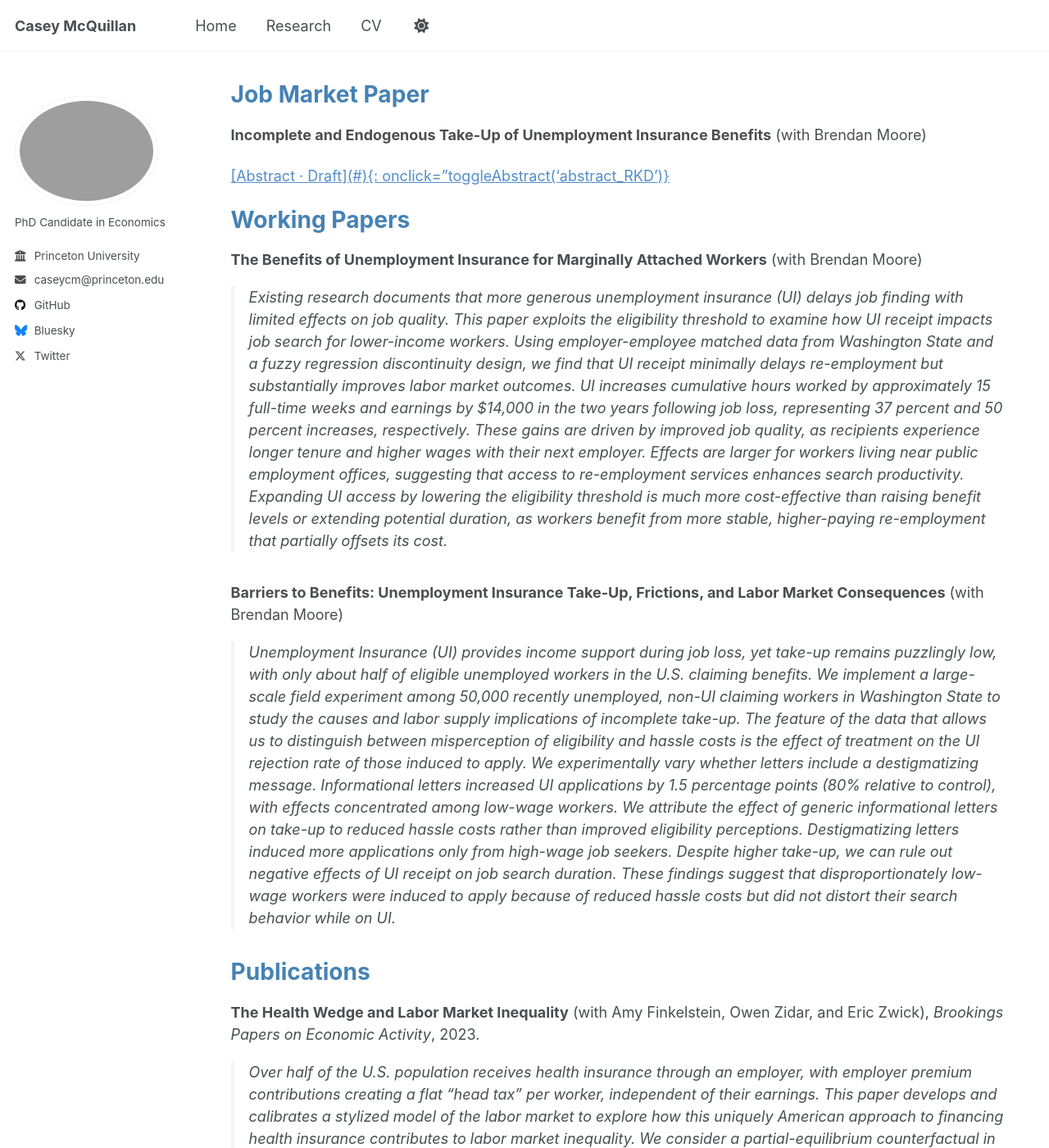
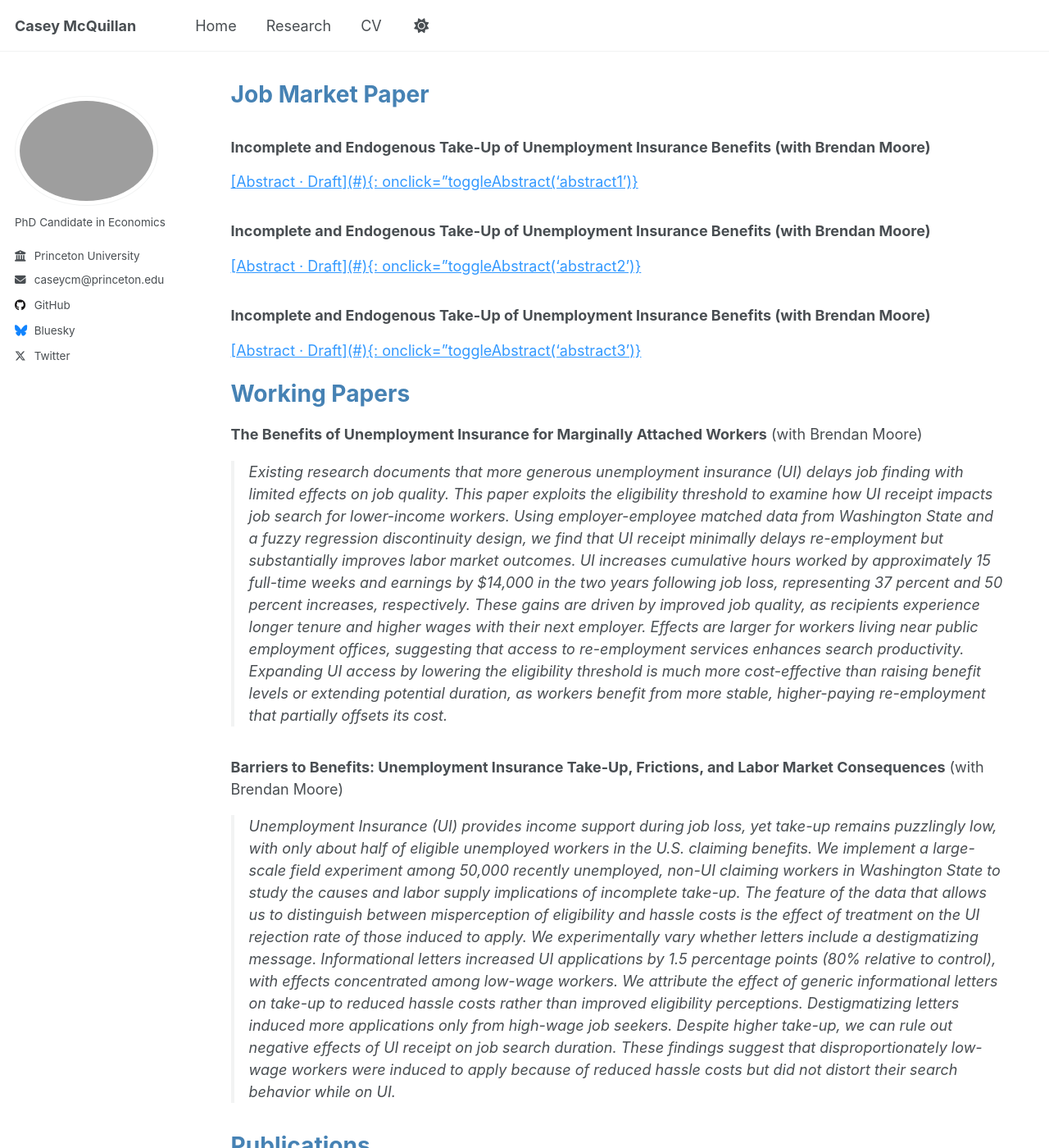
Before and after one commit to casey-mcquillan/casey-mcquillan.github.io, a Jekyll site: the page built from _pages/research.md, in a window 1280 px wide and 1400 px high. Shown: the whole window at 82% size. Built offline with Jekyll 4.4.1, drawn with Linux system fonts in a browser that asks for light colours.

Commit message:
Update research.md

```diff
--- a/_pages/research.md
+++ b/_pages/research.md
@@ -6,14 +6,37 @@ author_profile: true
 
 ---
 
+
+
+
 # <span style="color: #4682B4;">Job Market Paper</span>
 
-**Incomplete and Endogenous Take-Up of Unemployment Insurance Benefits** (with Brendan Moore)
+### **Incomplete and Endogenous Take-Up of Unemployment Insurance Benefits** (with Brendan Moore)
 
-[[<span class="paper-link">Abstract · Draft</span>](#){: onclick="toggleAbstract('abstract_RKD')}](https://arxiv.org/pdf/2301.00001.pdf){: .paper-link}
+[[<span class="paper-link">Abstract · Draft</span>](#){: onclick="toggleAbstract('abstract1')}](https://arxiv.org/pdf/2301.00001.pdf){: target="_blank" .paper-link}
 
-<div id="abstract_RKD" class="abstract hidden">
-<blockquote style="margin-left: 20px; padding-left: 15px; border-left: 3px solid #3399ff;">
+<div id="abstract1" class="abstract hidden">
+<blockquote style="margin-left: 20px; padding-left: 15px; border-left: 3px solid rgb(238, 99, 99);">
+This paper examines the incomplete and endogenous take-up of unemployment insurance (UI) benefits as well as its policy implications. Standard models of UI focus on how benefit generosity affects the average claim duration, assuming perfect take-up. Yet, benefit receipt is highly incomplete, with estimates of take-up among eligible workers below 50 percent in the United States. We show that take-up is an important margin of response: If benefits become more generous, more workers claim benefits in addition to claimants remaining on benefits for longer. Using a sample of likely eligible workers, we leverage a regression kink design to identify the causal effect of weekly benefit level on take-up and total benefit duration. Our results suggest a 10 percent increase in the weekly benefit leads to a 4.8 percent increase in take-up, which drives a 6.4 percent increase in total benefit duration. Previous work did not account for a take-up response and thus underestimated the fiscal externality associated with raising benefit levels. Endogenous take-up has implications for UI policy: the wedge between the optimal benefit level and full insurance doubles; the value of spending to raise the benefit level decreases by 20 cents for every $1.
+</blockquote>
+</div>
+
+### **Incomplete and Endogenous Take-Up of Unemployment Insurance Benefits** (with Brendan Moore)
+
+[[<span class="paper-link">Abstract · Draft</span>](#){: onclick="toggleAbstract('abstract2')}](https://arxiv.org/pdf/2301.00001.pdf){: target="_blank" .paper-link}
+
+<div id="abstract2" class="abstract hidden">
+<blockquote style="margin-left: 20px; padding-left: 15px; border-left: 3px solid rgb(238, 99, 99);">
+This paper examines the incomplete and endogenous take-up of unemployment insurance (UI) benefits as well as its policy implications. Standard models of UI focus on how benefit generosity affects the average claim duration, assuming perfect take-up. Yet, benefit receipt is highly incomplete, with estimates of take-up among eligible workers below 50 percent in the United States. We show that take-up is an important margin of response: If benefits become more generous, more workers claim benefits in addition to claimants remaining on benefits for longer. Using a sample of likely eligible workers, we leverage a regression kink design to identify the causal effect of weekly benefit level on take-up and total benefit duration. Our results suggest a 10 percent increase in the weekly benefit leads to a 4.8 percent increase in take-up, which drives a 6.4 percent increase in total benefit duration. Previous work did not account for a take-up response and thus underestimated the fiscal externality associated with raising benefit levels. Endogenous take-up has implications for UI policy: the wedge between the optimal benefit level and full insurance doubles; the value of spending to raise the benefit level decreases by 20 cents for every $1.
+</blockquote>
+</div>
+
+### **Incomplete and Endogenous Take-Up of Unemployment Insurance Benefits** (with Brendan Moore)
+
+[[<span class="paper-link">Abstract · Draft</span>](#){: onclick="toggleAbstract('abstract3')}](https://arxiv.org/pdf/2301.00001.pdf){: target="_blank" .paper-link}
+
+<div id="abstract3" class="abstract hidden">
+<blockquote style="margin-left: 20px; padding-left: 15px; border-left: 3px solid rgb(238, 99, 99);">
 This paper examines the incomplete and endogenous take-up of unemployment insurance (UI) benefits as well as its policy implications. Standard models of UI focus on how benefit generosity affects the average claim duration, assuming perfect take-up. Yet, benefit receipt is highly incomplete, with estimates of take-up among eligible workers below 50 percent in the United States. We show that take-up is an important margin of response: If benefits become more generous, more workers claim benefits in addition to claimants remaining on benefits for longer. Using a sample of likely eligible workers, we leverage a regression kink design to identify the causal effect of weekly benefit level on take-up and total benefit duration. Our results suggest a 10 percent increase in the weekly benefit leads to a 4.8 percent increase in take-up, which drives a 6.4 percent increase in total benefit duration. Previous work did not account for a take-up response and thus underestimated the fiscal externality associated with raising benefit levels. Endogenous take-up has implications for UI policy: the wedge between the optimal benefit level and full insurance doubles; the value of spending to raise the benefit level decreases by 20 cents for every $1.
 </blockquote>
 </div>
@@ -21,12 +44,14 @@ This paper examines the incomplete and endogenous take-up of unemployment insura
 <style>
 .hidden { display: none; }
 
-.paper-link { /* Brighter shade */
+.paper-link {
+  color: #3399ff; /* Brighter shade */
   text-decoration: none;
   font-weight: normal;
 }
 
-.paper-link:hover {/* Darker shade when hovered */
+.paper-link:hover {
+  color: #0057b3; /* Darker shade when hovered */
 }
 </style>
 
```
